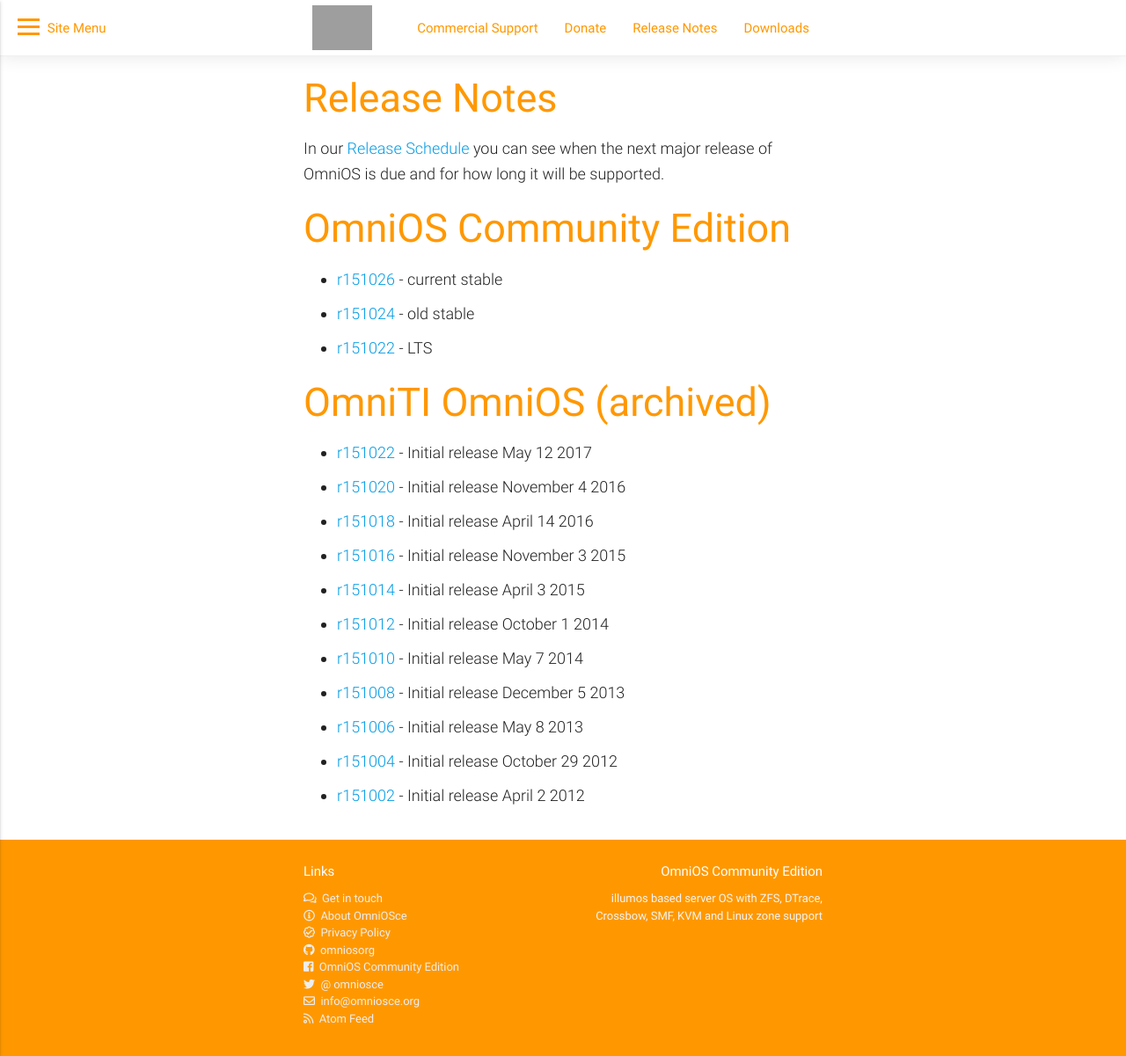
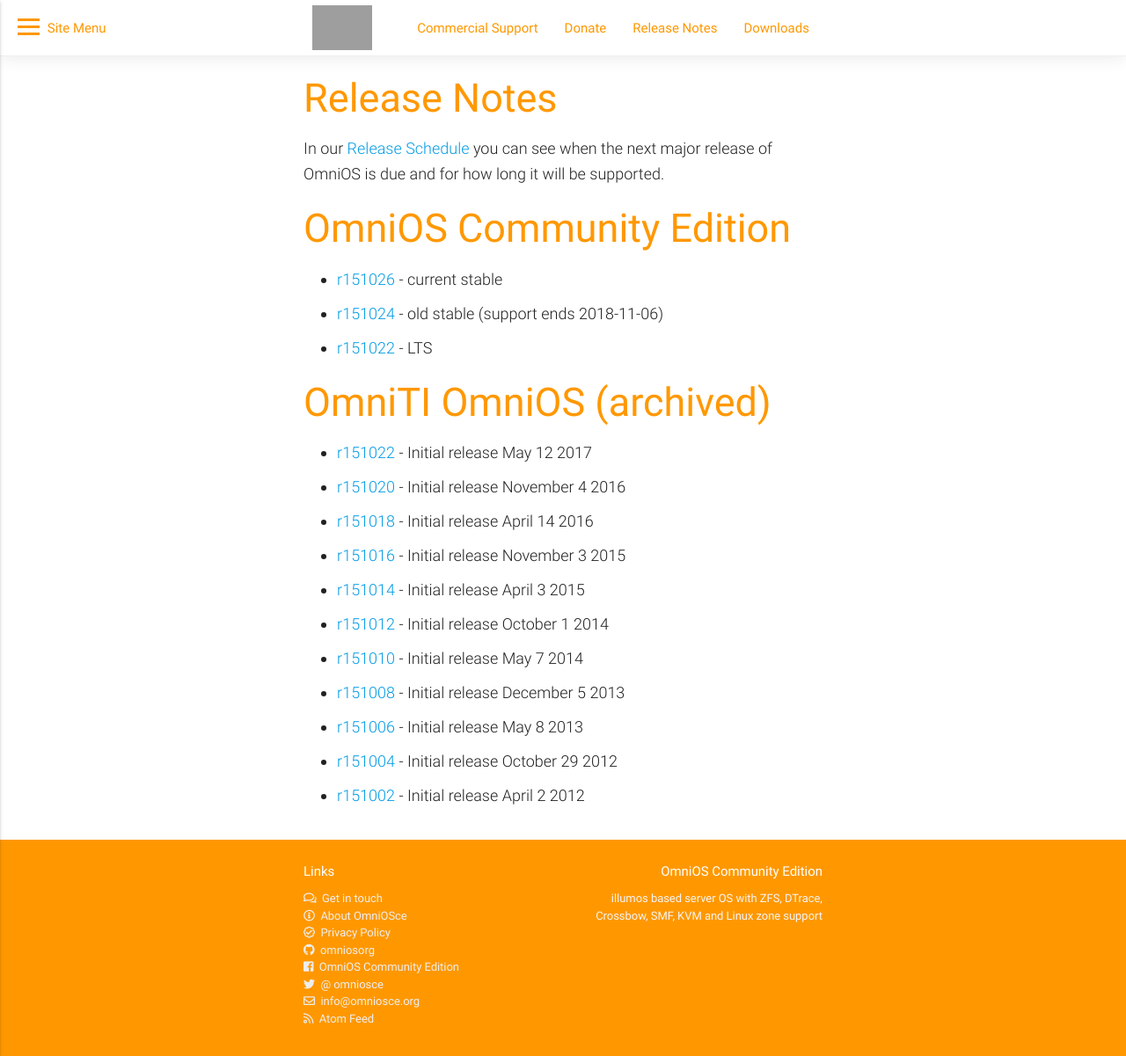
Before and after one commit to omniosorg/omniosorg.github.io, a Jekyll site: the page built from releasenotes.md, in a window 1280 px wide and 1201 px high. Shown: the whole window at 88% size. Built offline with Jekyll 4.4.1, drawn with Linux system fonts in a browser that asks for light colours; grey boxes are pictures that could not be loaded.

Commit message:
Add support end date

```diff
--- a/releasenotes.md
+++ b/releasenotes.md
@@ -14,7 +14,7 @@
 # OmniOS Community Edition
 
 * [r151026](https://github.com/omniosorg/omnios-build/blob/r151026/doc/ReleaseNotes.md) - current stable
-* [r151024](https://github.com/omniosorg/omnios-build/blob/r151024/doc/ReleaseNotes.md) - old stable
+* [r151024](https://github.com/omniosorg/omnios-build/blob/r151024/doc/ReleaseNotes.md) - old stable (support ends 2018-11-06)
 * [r151022](https://github.com/omniosorg/omnios-build/blob/r151022/doc/ReleaseNotes.md) - LTS
 
 # OmniTI OmniOS (archived)
```
